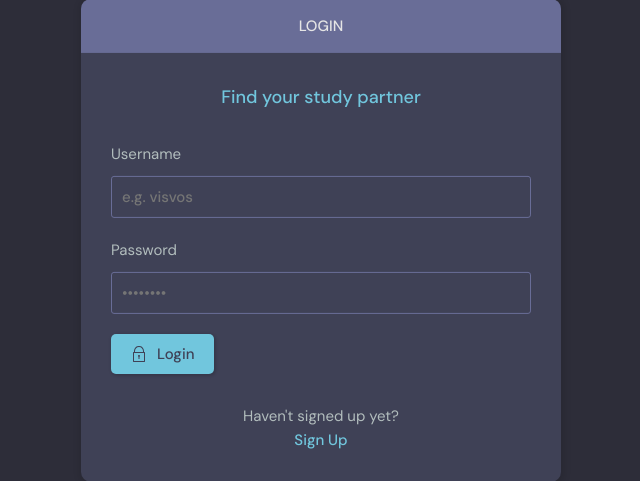
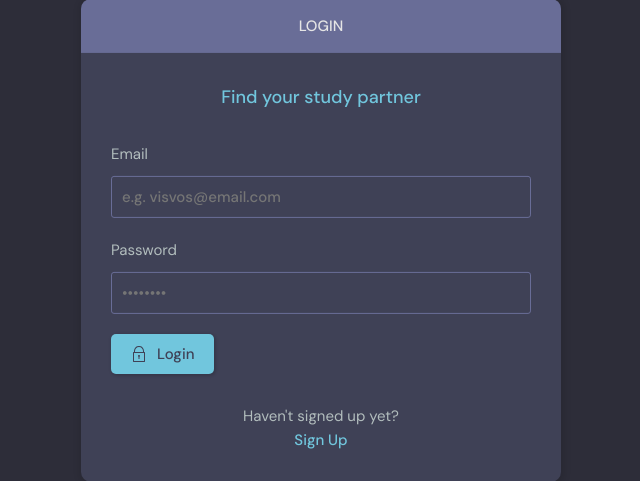
Before and after one commit to vishwasluhana/StudyBud, a Django app: page /login/ in a window 1280 px wide. Shown: the part 179-660 px from the top of the page, without its empty margins (319-959 px from the left). Run offline with Django 4.2, Linux system fonts and the light colour scheme; parts of the project's set-up code (start-up, migrations or seed data) failed here and were passed over.

Commit message:
change username to email

```diff
--- a/base/templates/base/login_register.html
+++ b/base/templates/base/login_register.html
@@ -17,8 +17,8 @@
         <form class="form" action="" method="POST">
           {% csrf_token %}
           <div class="form__group form__group">
-            <label for="room_name">Username</label>
-            <input id="username" name="username" type="text" placeholder="e.g. visvos" />
+            <label for="room_name">Email</label>
+            <input id="username" name="email" type="text" placeholder="e.g. visvos@email.com" />
           </div>
           <div class="form__group">
             <label for="password">Password</label>
```
